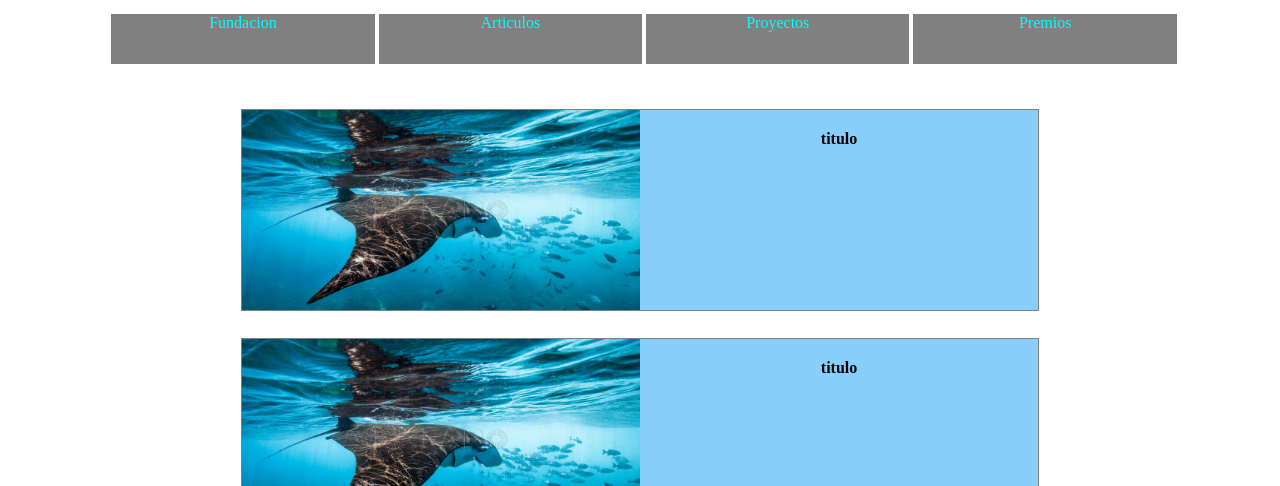
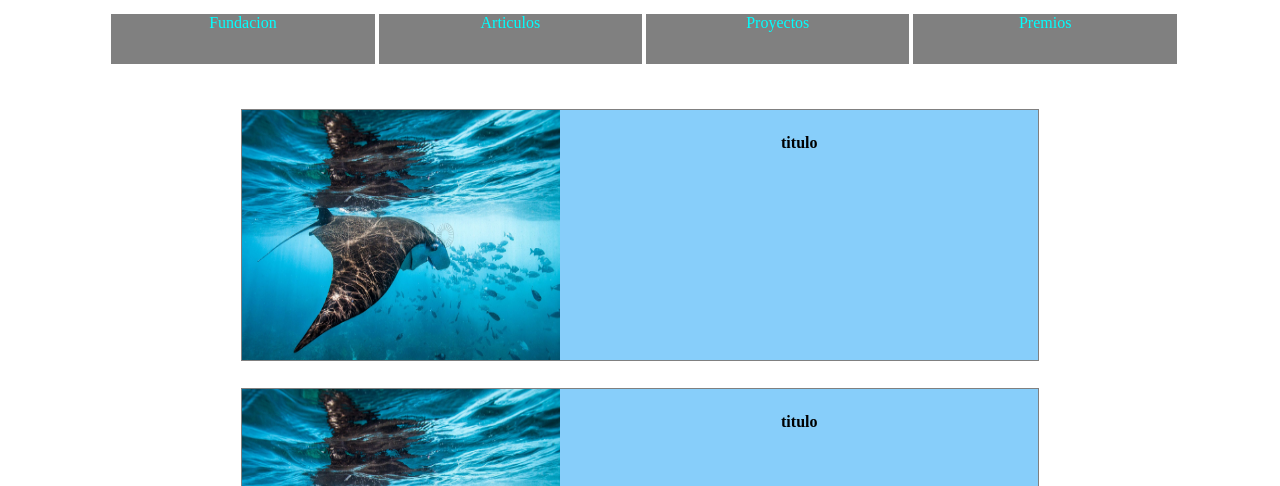
Before and after one commit to jpcc1217/WPEsferaAzul, a plain HTML site: page articulos.html in a window 1280 px wide. Shown: the part 314-800 px from the top of the page. Drawn offline with Linux system fonts and the light colour scheme.

Commit message:
cambios en el css para articulos

```diff
--- a/css/styles.css
+++ b/css/styles.css
@@ -281,7 +281,7 @@ a{
 .cardboxAR{
     display: inline-block;
     width: 70%;
-    height: 200px;
+    height: 250px;
     margin: 1%;
     border-style: solid;
     border-width: 1px;
@@ -290,3 +290,23 @@ a{
 
 
   }
+
+  .cardboxAR .cardboximgdiv{
+
+    width: 40%;
+    height: 100%;
+
+    float: left;
+
+
+
+}
+
+.cardboxAR .carboxtextdiv{
+    float: right;
+    width: 60%;
+    height: 100%;
+
+    overflow-y: hidden;
+
+}
```
